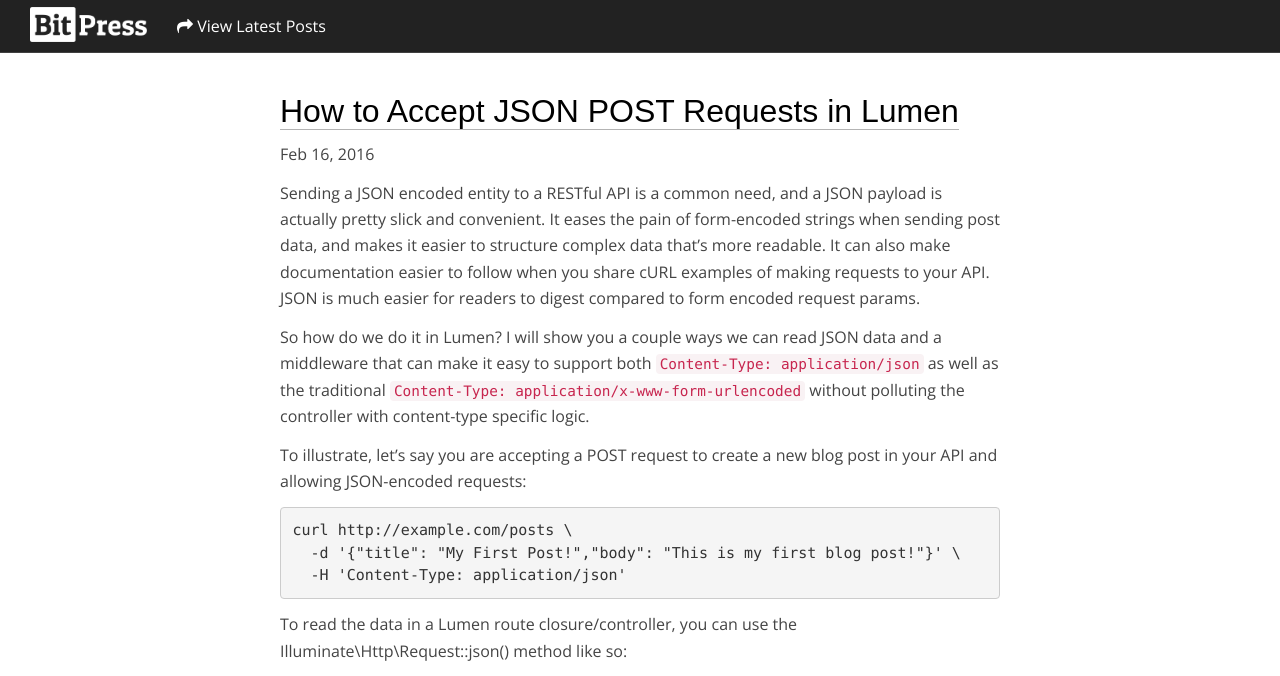
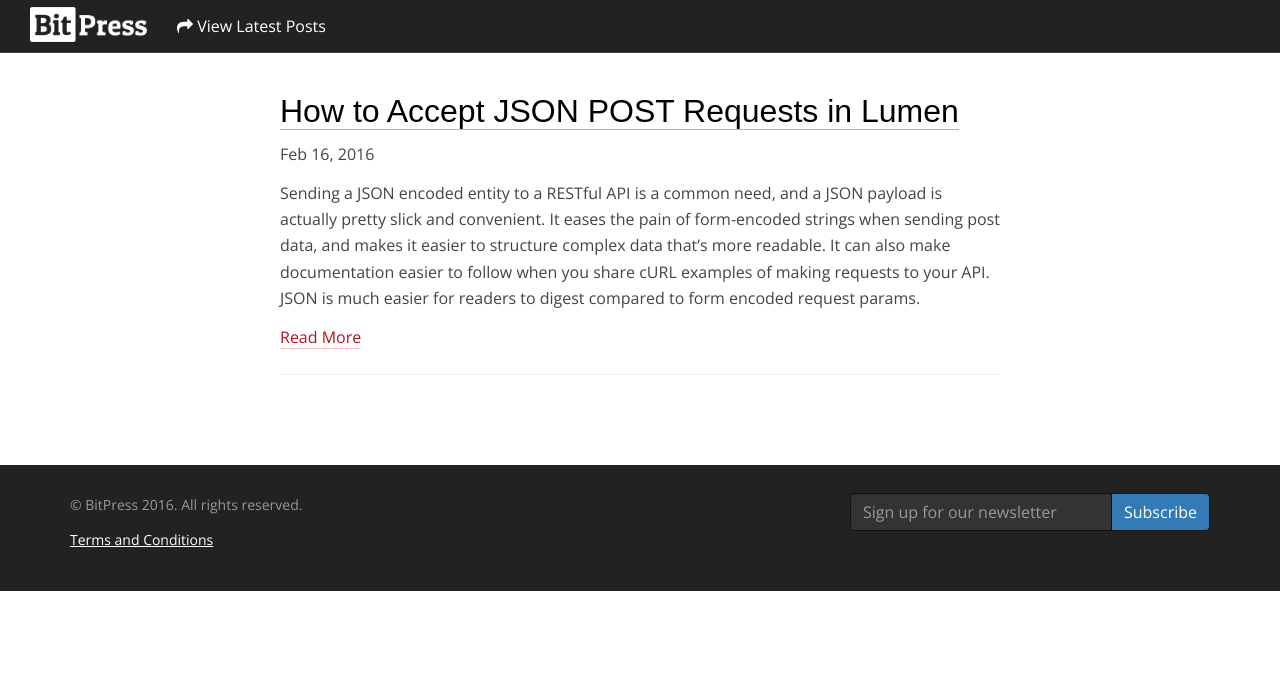
Before and after one commit to bitpressio/bitpressio.github.io, a Jekyll site: the page built from blog/index.html, in a window 1280 px wide and 1400 px high. Shown: the top 676 px of the window. Built offline with Jekyll 4.4.1, drawn with Linux system fonts in a browser that asks for light colours; some web fonts are replaced; the list of posts is cut into pages by our own code; comment, search, counter and statistics services are not loaded; some of the changed text lies outside the part shown; grey boxes are pictures that could not be loaded.

Commit message:
Add Pagination

```diff
--- a/_config.yml
+++ b/_config.yml
@@ -14,7 +14,8 @@
 url: "http://bitpress.io" # the base hostname & protocol for your site
 twitter_username: bitpressio
 github_username:  bitpressio
-
+paginate_path: "/blog/page:num/"
+paginate: 10
 permalink: pretty
 
 # Build settings
--- a/_layouts/blog-list.html
+++ b/_layouts/blog-list.html
@@ -17,9 +19,25 @@
             href="{{author.link}}"><span itemprop="name">{{ author.name }}</span></a></span>{% endif %}
     </p>
     <div class="post-content" itemprop="articleBody">
-        {{ post.content }}
+        <p>{{ post.short_description }}</p>
+        <p><a href="{{ post.url | prepend: site.baseurl }}">Read More</a></p>
     </div>
 </article>
 </a>
 <hr class="section-divider">
 {% endfor %}
+
+<nav aria-label="More articles">
+  <ul class="pager">
+    {% if paginator.previous_page %}
+    <li class="previous">
+        <a href="{{ paginator.previous_page_path }}" class="previous"><span aria-hidden="true">&larr;</span> Newer</a>
+    </li>
+    {% endif %}
+    {% if paginator.next_page %}
+    <li class="next">
+        <a href="{{ paginator.next_page_path }}" class="next">Older <span aria-hidden="true">&rarr;</span></a>
+    {% endif %}
+    </li>
+  </ul>
+</nav>
--- a/blog.html
+++ /dev/null
@@ -1,3 +0,0 @@
----
-layout: blog-list
----
--- /dev/null
+++ b/blog/index.html
@@ -0,0 +1,5 @@
+---
+layout: blog-list
+paginate: true
+title: "The BitPress Blog"
+---
--- a/css/main.scss
+++ b/css/main.scss
@@ -366,6 +366,13 @@
         a:hover {
             box-shadow: 0 1px 0 0 rgba(173,20,30,0.6);
         }
+        .pager {
+            li > a {
+                padding: 0 14px;
+                color: #337ab7;
+                box-shadow: none;
+            }
+        }
     }
 
     .post-title {
```
Also changed, not shown: other parts of _layouts/blog-list.html (+3 -1 lines), Gemfile (added, +7 -0 lines), Gemfile.lock (added).
